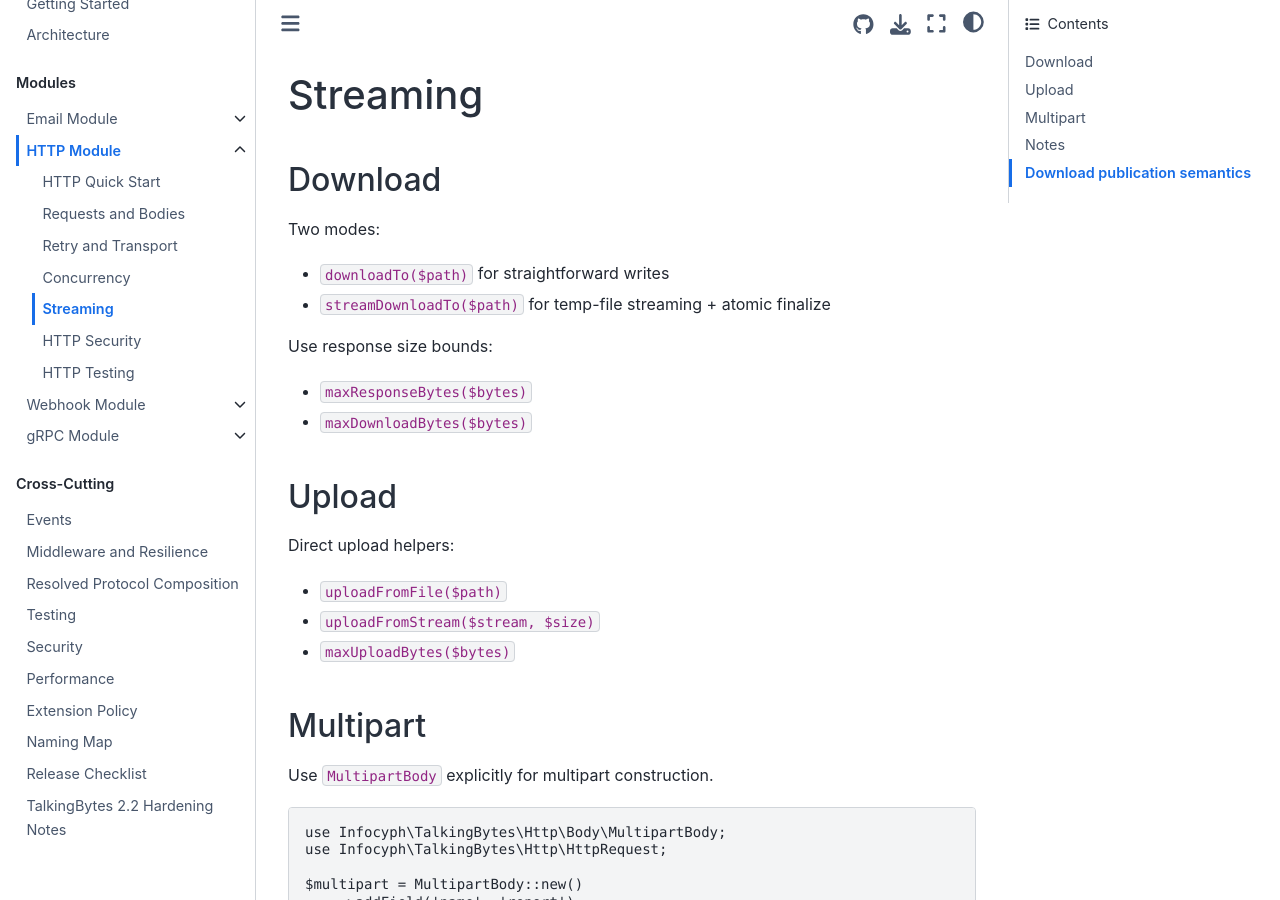
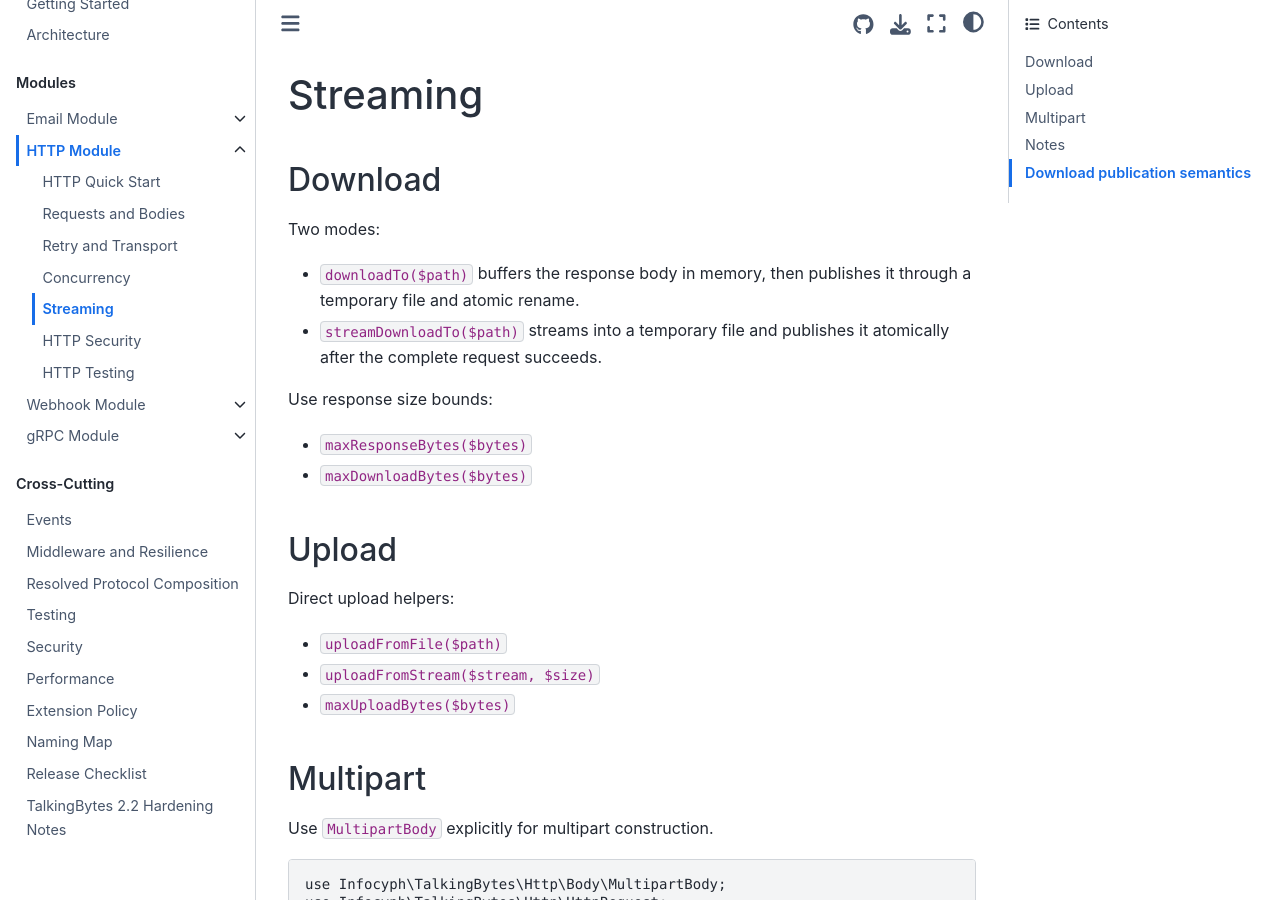
Before and after one commit to infocyph/TalkingBytes, a Sphinx documentation site: the page built from docs/http/streaming.rst, in a window 1280 px wide and 900 px high. Built offline with Sphinx 7.4.7 and the Sphinx Book theme 1.1.4, drawn with Linux system fonts in a browser that asks for light colours.

Commit message:
docs(http): clarify download modes

```diff
--- a/docs/http/streaming.rst
+++ b/docs/http/streaming.rst
@@ -6,8 +6,10 @@ Download
 
 Two modes:
 
-- ``downloadTo($path)`` for straightforward writes
-- ``streamDownloadTo($path)`` for temp-file streaming + atomic finalize
+- ``downloadTo($path)`` buffers the response body in memory, then publishes it
+  through a temporary file and atomic rename.
+- ``streamDownloadTo($path)`` streams into a temporary file and publishes it
+  atomically after the complete request succeeds.
 
 Use response size bounds:
 
```
